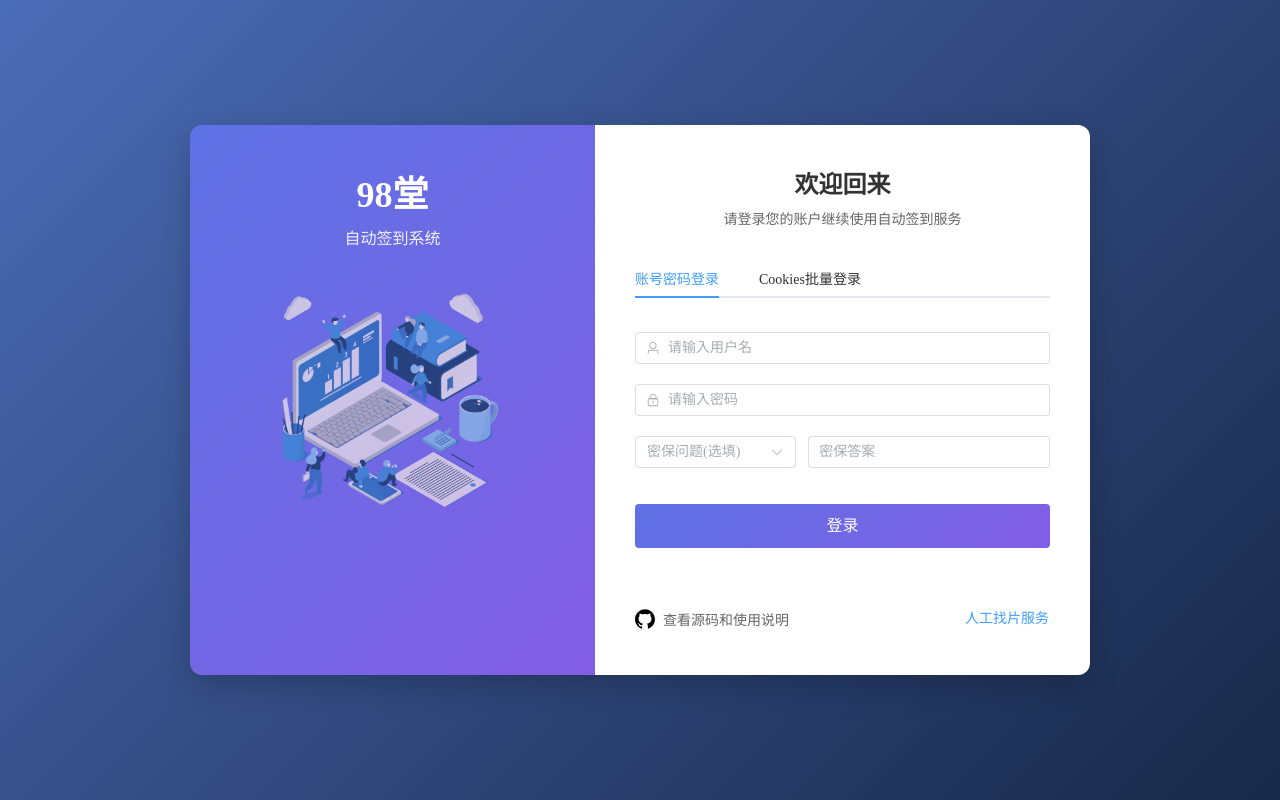
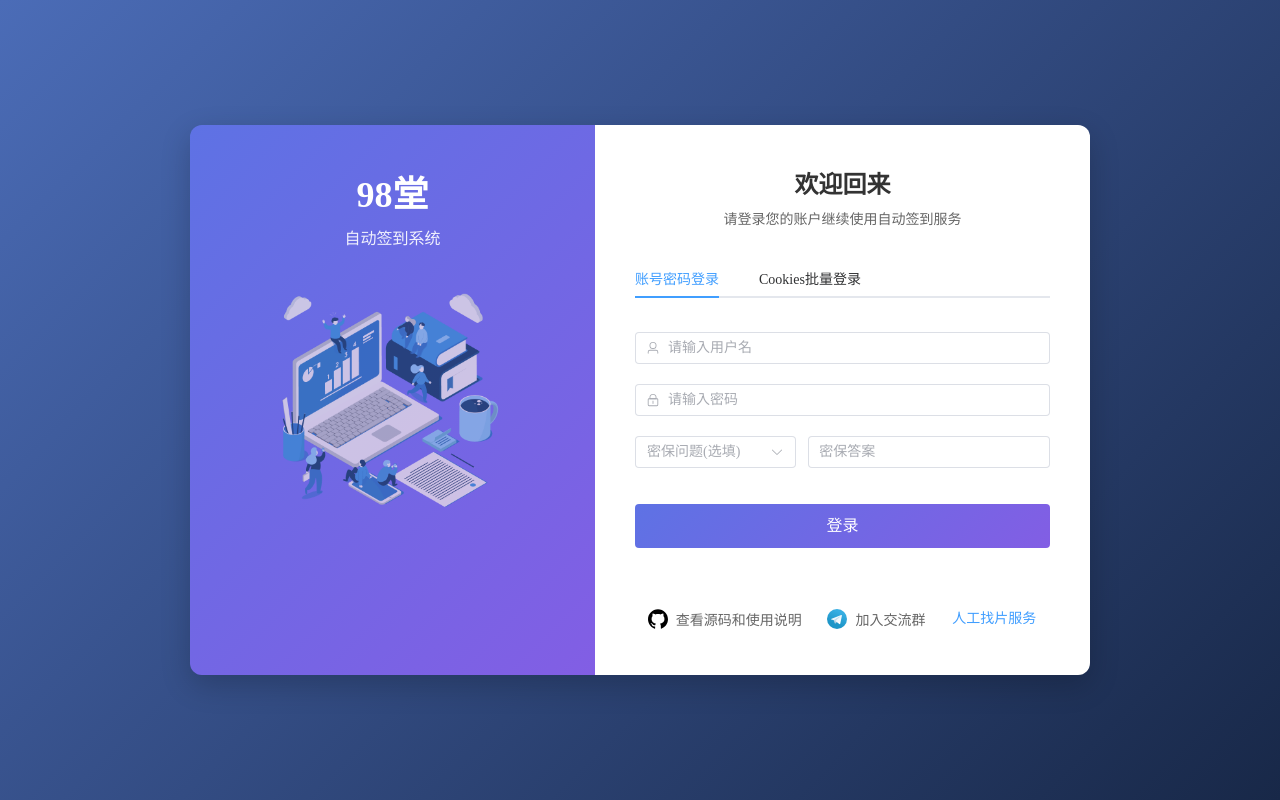
Before and after one commit to super-upup/98tang, a Vue app: page /LoginPanel in a window 1280 px wide. Built offline with nearby package versions, Linux system fonts and the light colour scheme; what vue-meta-info would draw is missing.

Commit message:
feat: 添加交流群

```diff
--- a/src/views/LoginPanel.vue
+++ b/src/views/LoginPanel.vue
@@ -92,14 +92,20 @@
         </div>
 
         <div class="login-footer">
-          <div class="github-link" @click="goGithub">
+          <div class="footer-links">
+            <div class="link-item github-link" @click="goGithub">
               <img src="@/assets/github.svg" alt="GitHub" />
               <span>查看源码和使用说明</span>
             </div>
-          <div class="helper-link">
+            <div class="link-item telegram-link" @click="goTelegram">
+              <img src="@/assets/telegram.svg" alt="Telegram" />
+              <span>加入交流群</span>
+            </div>
+            <div class="link-item service-link">
               <router-link to="/xlist">
                 <el-button type="text" @click="jumpWeb">人工找片服务</el-button>
               </router-link>
+            </div>
           </div>
         </div>
       </div>
@@ -175,6 +181,10 @@ export default {
         window.open("https://github.com/super-upup/98tang");
       else if (this.activeName == "cookiesLogin")
         window.open("https://github.com/super-upup/98tang#cookies批量登录");
+    },
+
+    goTelegram() {
+      window.open("https://t.me/+PiZnd8NIZSwwMDk5");
     },
 
     onSubmit() {
@@ -330,13 +340,17 @@ export default {
 
 .login-footer {
   margin-top: 40px;
+}
+
+.footer-links {
   display: flex;
-  justify-content: space-between;
+  justify-content: space-around;
   align-items: center;
+  width: 100%;
   font-size: 14px;
 }
 
-.github-link {
+.link-item {
   display: flex;
   align-items: center;
   cursor: pointer;
@@ -344,16 +358,16 @@ export default {
   color: #666;
 }
 
-.github-link img {
+.github-link img, .telegram-link img {
   width: 20px;
   height: 20px;
 }
 
-.github-link:hover {
+.github-link:hover, .telegram-link:hover {
   color: #5e72e4;
 }
 
-.helper-link a {
+.service-link a {
   color: #5e72e4;
   text-decoration: none;
 }
@@ -377,6 +391,12 @@ export default {
   .decoration {
     display: none;
   }
+
+  .footer-links {
+    flex-direction: column;
+    gap: 15px;
+    align-items: flex-start;
+  }
 }
 
 /* 删除统计相关样式 */
```
Also changed, not shown: src/assets/telegram.svg (added), 1 other file (tests, documents, lock files or other folders). Lines whose indentation alone changed are shown as unchanged.
